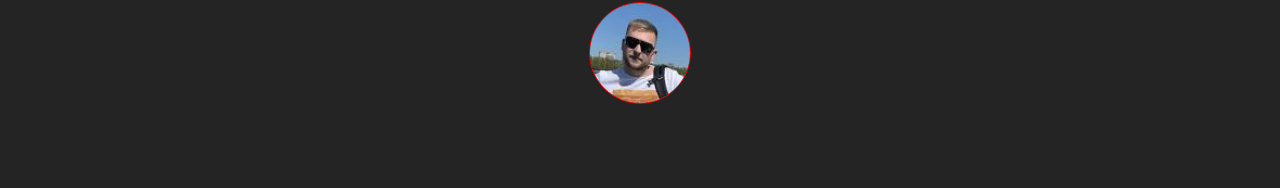
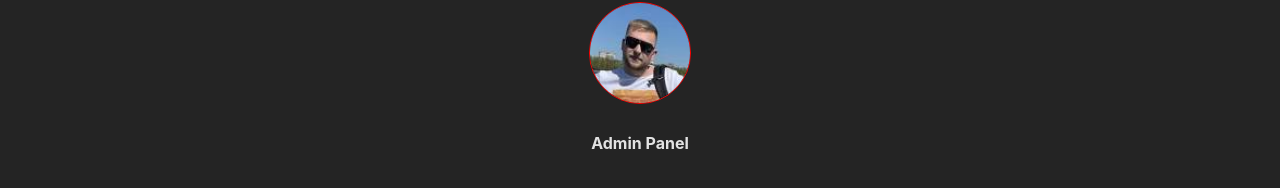
Before and after one commit to yura-moryliak/react-learn-starter, a React (Vite) app: page / in a window 1280 px wide. Shown: the part 680-868 px from the top of the page. Before the commit the page ends 830 px from the top, so only its background shows below. Built offline with nearby package versions, Linux system fonts and the light colour scheme.

Commit message:
Data-binding-and-more - extra addons missed

```diff
--- a/src/App.tsx
+++ b/src/App.tsx
@@ -1,11 +1,21 @@
 import './App.css';
 
 import AboutPage from './components/about-page/AboutPage';
+import ConditionalRendering from './components/conditional-rendering/ConditionalRendering';
 import MyButton from './components/my-button/MyButton';
 import MyProfile from './components/my-profile/MyProfile';
 
 function App() {
 
+  return (
+    <>
+      <FirstStepsLearning />
+      <SecondStepLearning />
+    </>
+  )
+}
+
+function FirstStepsLearning() {
   return (
     <>
       <AppHeader />
@@ -27,14 +37,13 @@
 
       <MyProfile />
     </>
-  )
+  );
 }
 
-function AppHeader() {
+function SecondStepLearning() {
   return (
     <>
-      <h1>React learn starter</h1>
-      <hr />
+      <ConditionalRendering />
     </>
   );
 }
@@ -48,4 +57,13 @@
   );
 }
 
+function AppHeader() {
+  return (
+    <>
+      <h1>React learn starter</h1>
+      <hr />
+    </>
+  );
+}
+
 export default App;
```
